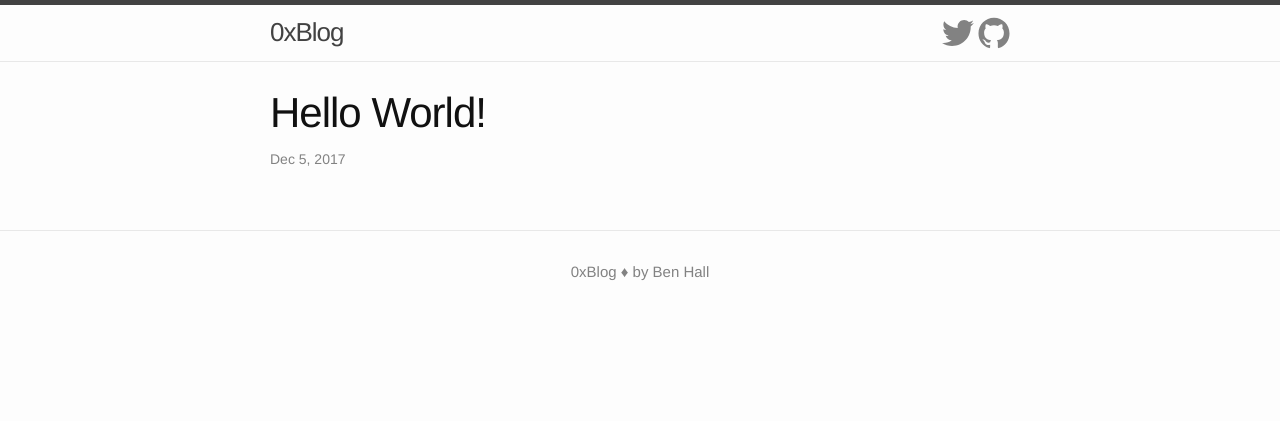
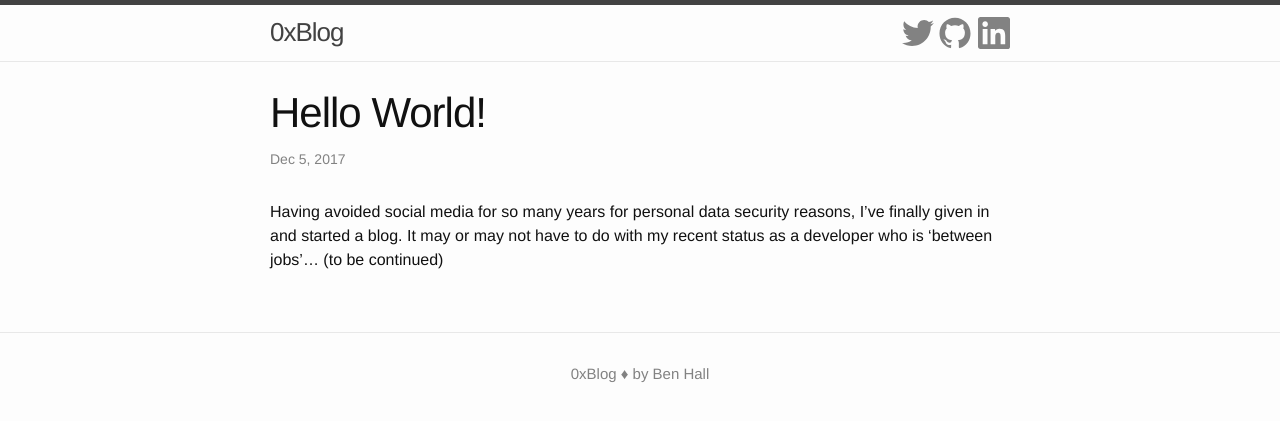
Before and after one commit to greenteadigital/greenteadigital.github.io, a Jekyll site: the page built from _posts/2017-12-05-hello-world.markdown, in a window 1280 px wide. Shown: the top 421 px of the page. Built offline with Jekyll 4.4.1, drawn with Linux system fonts in a browser that asks for light colours.

Commit message:
Add linkedin icon, text to 1st post

```diff
--- a/_includes/header.html
+++ b/_includes/header.html
@@ -26,6 +26,7 @@
                 {% endif %} {% endfor %}
                 {% include icon-twitter.html username=site.username %}
                 {% include icon-github.html username=site.username %}
+                {% include icon-linkedin.html %}
             </div>
         </nav>
         {% endif %}
--- /dev/null
+++ b/_includes/icon-linkedin.html
@@ -0,0 +1,3 @@
+<a class="nunder" style="margin-left:3px" href="https://www.linkedin.com/in/benjaminrhallcodes/">
+    <span class="icon icon--linkedin">{% include icon-linkedin.svg %}</span>
+</a>
--- a/_posts/2017-12-05-hello-world.markdown
+++ b/_posts/2017-12-05-hello-world.markdown
@@ -3,3 +3,6 @@ layout: post
 title:  Hello World!
 date:   2017-12-05 13:33:49 -0500
 ---
+
+Having avoided social media for so many years for personal data security reasons, I've finally given in and
+started a blog. It may or may not have to do with my recent status as a developer who is 'between jobs'... (to be continued)
```
Also changed, not shown: README.md (deleted), _includes/icon-linkedin.svg (added).
